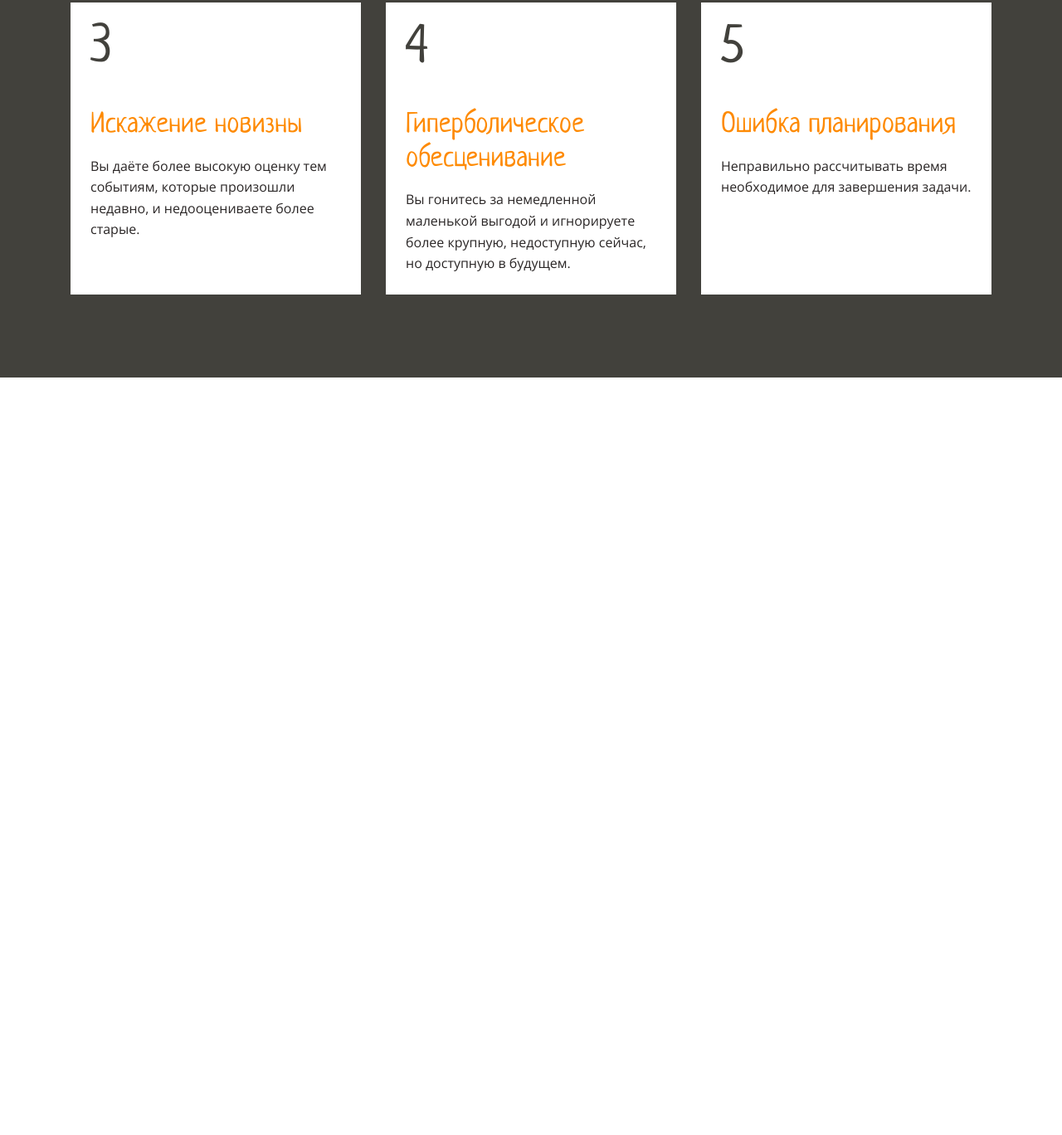
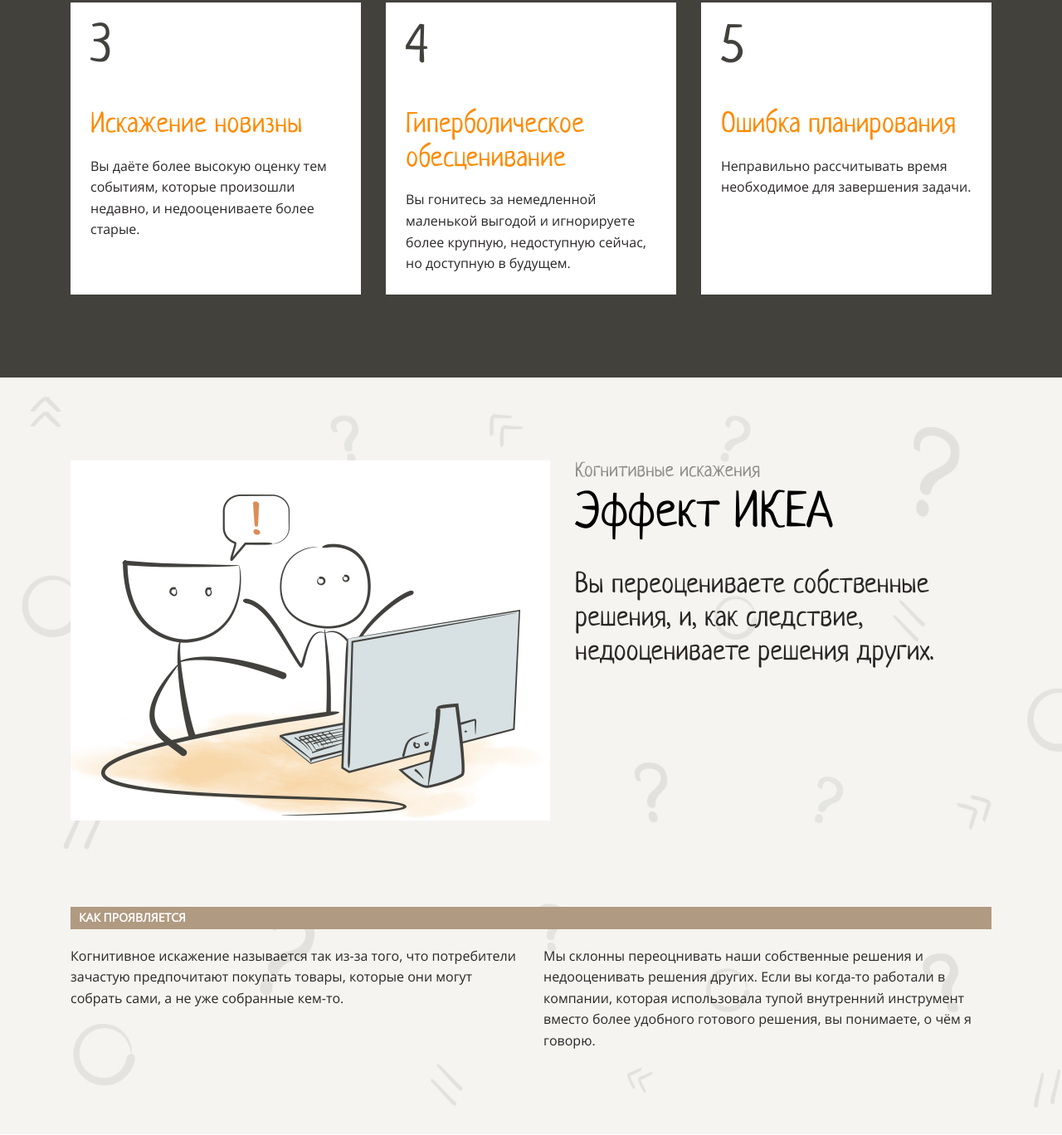
Before and after one commit to Lukyanau-Anton/layout-designer-project-58, a website: page src/index.html in a window 1280 px wide. Shown: the part 2244-3612 px from the top of the page at 83% size. Before the commit the page ends 2699 px from the top, so only its background shows below. Drawn offline with Linux system fonts and the light colour scheme.

Commit message:
add 4 page

```diff
--- a/src/index.html
+++ b/src/index.html
@@ -49,7 +49,7 @@
                         <a href="#" class="box title-box">
                             <h2 class="link-header">5 когнитивных искажений <span class="white">о существовании которых стоит помнить</span></h2>
                         </a>
-                        <a href="#" class="box box-hover">
+                        <a href="#ikea-effect" class="box box-hover">
                             <p class="number">
                                 1
                             </p>
@@ -112,6 +112,41 @@
         </section>
 
         <!-- 4 page -->
+        <section class="fourth-page bg-img bg-light" id="ikea-effect">
+            <div class="container fourth-page">
+                <div class="page-title">
+                    <div class="img-page">
+                        <img src="/src/img/1.png" alt="ikea-effect">
+                    </div>
+                    <div class="header-page">
+                        <p class="fnt-sz-24">Когнитивные искажения</p>
+                        <h2 class="header-section">Эффект ИКЕА</h2>
+                        <p class="subtitle">Вы переоцениваете собственные решения, и, как следствие, недооцениваете решения других.</p>
+                    </div>
+                </div>
+                <div class="description-section">
+                    <div class="description">
+                        <h3 class="title-description">
+                            Как проявляется
+                        </h3>
+                    </div>
+                    <div class="descriprion columns">
+                        <div class="left-column column">
+                            <p>
+                                Когнитивное искажение называется так из-за того, что потребители зачастую предпочитают покупать товары, которые они могут собрать сами, а не уже собранные кем-то.
+                            </p>
+                        </div>
+                        <div class="right-column column">
+                            <p>
+                                Мы склонны переоцнивать наши собственные решения и недооценивать решения других. Если вы когда-то работали в компании, которая использовала тупой внутренний инструмент вместо более удобного готового решения, вы понимаете, о чём я говорю.
+                            </p>
+                        </div>
+                    </div>
+                </div>
+            </div>
+        </section>
+        <!-- 5 page -->
+
 
     </main>
 
--- a/src/style/style.css
+++ b/src/style/style.css
@@ -276,3 +276,52 @@
 }
 
 /* 4 page */
+
+.fourth-page::before{
+    height: 912.96px;
+}
+
+.page-title {
+    display: flex;
+    gap: 30px;
+
+    margin-bottom: 100px;
+}
+
+.fnt-sz-24 {
+    font-size: 24px;
+    line-height: 1.2em;
+
+    font-family: Neucha;
+    font-weight: 400;
+    color: var(--light-dark);
+}
+
+.header-section {
+    margin-bottom: 30px;
+}
+
+.subtitle {
+    font-family: Neucha;
+    font-size: 34px;
+    line-height: 1.2em;
+}
+
+.description {
+    padding-top: 5px;
+    padding-bottom: 5px;
+    padding-left: 10px;
+    margin-bottom: 20px;
+
+    background-color: var(--brown);
+}
+
+.title-description {
+    font-family: "Open Sans";
+    font-weight: bold;
+    font-size: 14px;
+    line-height: 1.2em;
+    color: var(--white);
+    text-transform: uppercase;
+}
+/* 5 page */
```
